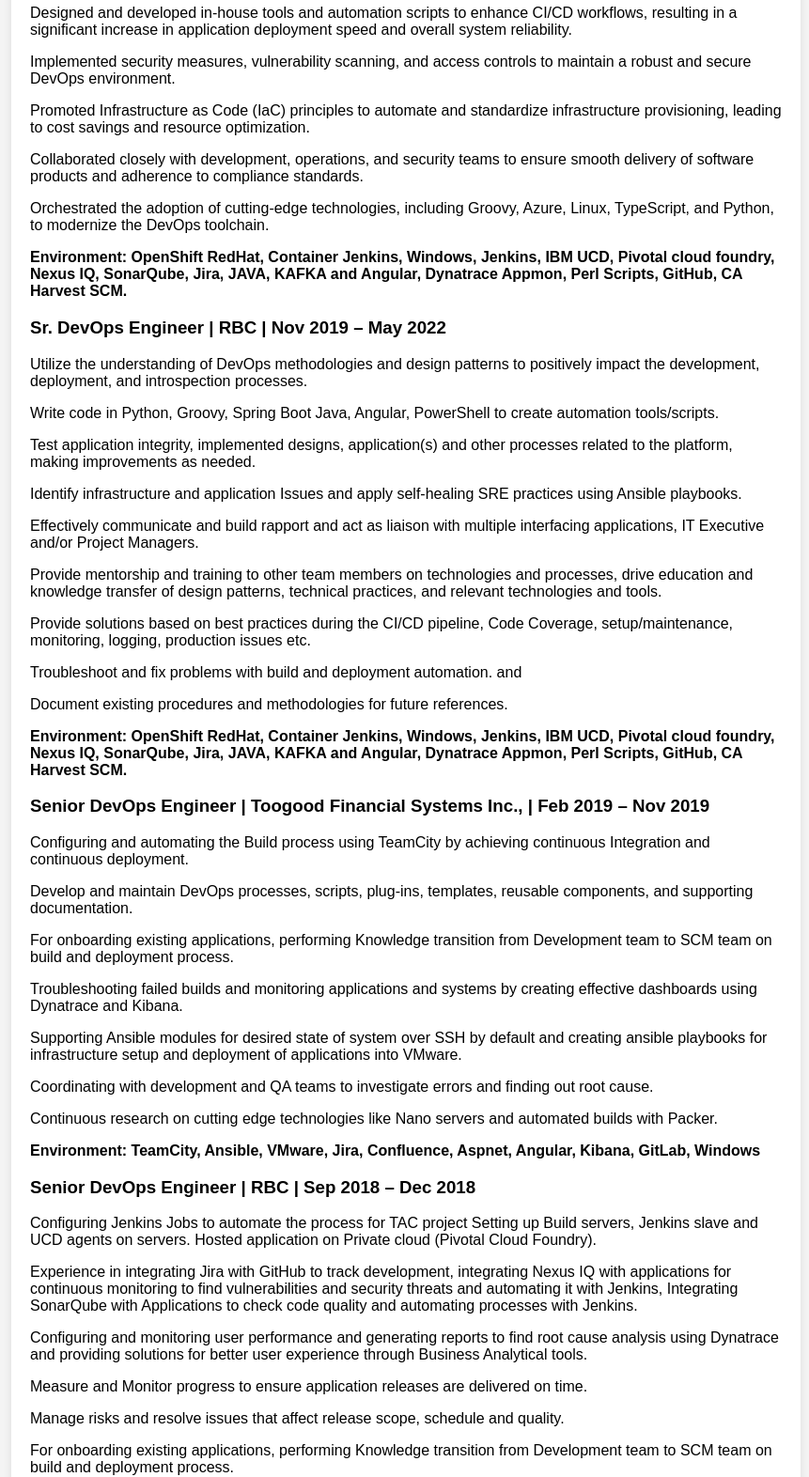
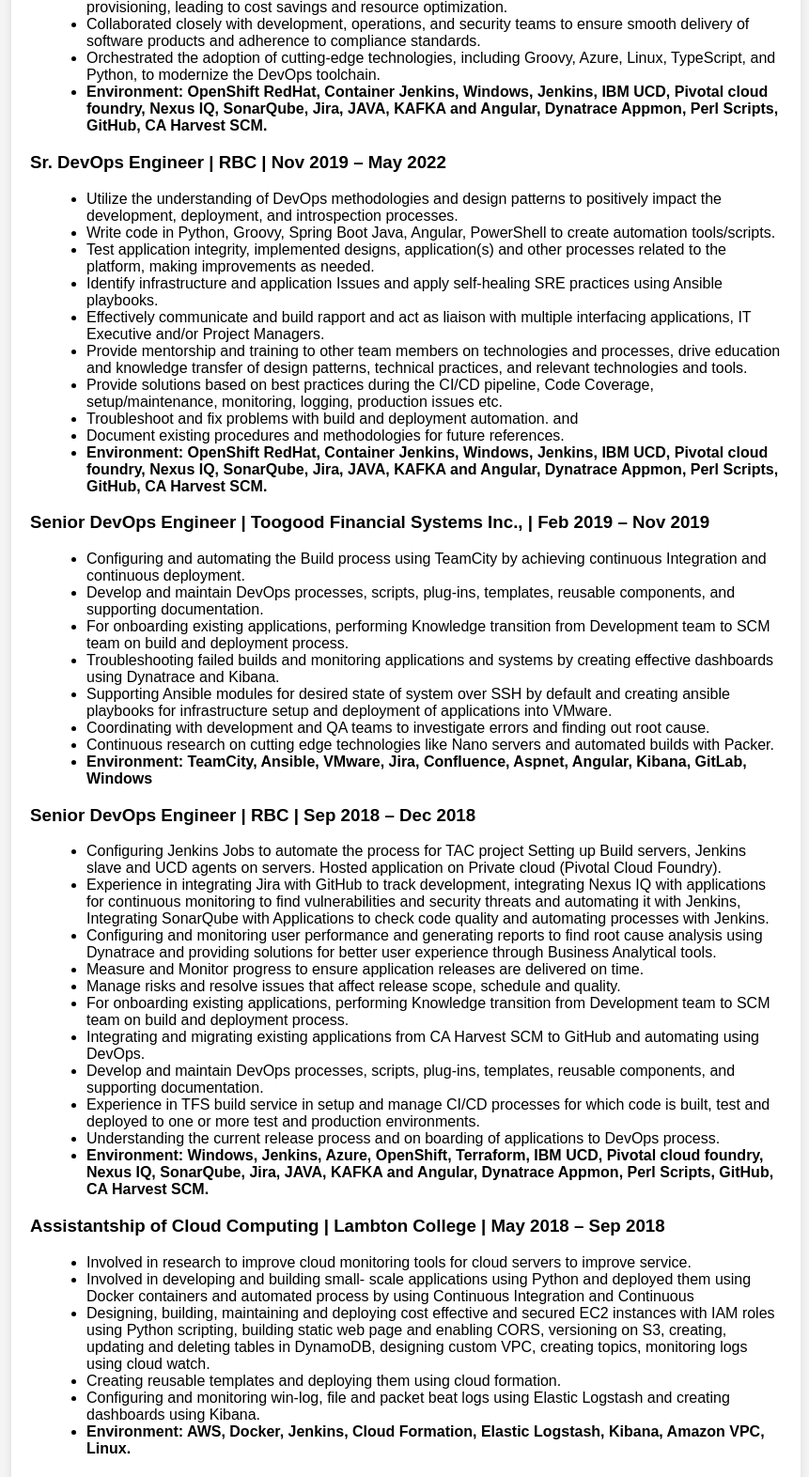
Before and after one commit to kishorevavilapalli/TechieTank, a plain HTML site: page index.html in a window 1280 px wide. Shown: the part 1228-2800 px from the top of the page at 94% size, without its empty margins (208-1069 px from the left). Drawn offline with Linux system fonts and the light colour scheme.

Commit message:
added bullet points

```diff
--- a/index.html
+++ b/index.html
@@ -9,12 +9,12 @@
 <body>
     <header>
         <h1>Kishore Vavilapalli</h1>
-        <p>Email: vavilapallikishore@gmail.com | Phone: +1647-685-2662</p>
+        <li>Email: vavilapallikishore@gmail.com | Phone: +1647-685-2662</li>
     </header>
 
     <section id="summary">
         <h2>Professional Summary</h2>
-        <p>Dynamic Senior DevOps Manager with a proven track record of successfully leading cross-functional teams and driving innovation in DevOps practices. Experienced in migrating critical applications from PCF to OpenShift and Azure, streamlining onboarding processes for complex financial products, and developing in-house tools to enhance the DevOps pipeline. Proficient in a wide range of technologies, including TeamCity, Jenkins, IBM UrbanCode, Dynatrace, TFS, GitHub, CA Harvest SCM, Infrastructure setup, configuration management using automation tools like Ansible, Packer and Terraform, Windows Server administration, Active directory Domain Services, VMWare Air watch, and MDM.</p>
+        <li>Dynamic Senior DevOps Manager with a proven track record of successfully leading cross-functional teams and driving innovation in DevOps practices. Experienced in migrating critical applications from PCF to OpenShift and Azure, streamlining onboarding processes for complex financial products, and developing in-house tools to enhance the DevOps pipeline. Proficient in a wide range of technologies, including TeamCity, Jenkins, IBM UrbanCode, Dynatrace, TFS, GitHub, CA Harvest SCM, Infrastructure setup, configuration management using automation tools like Ansible, Packer and Terraform, Windows Server administration, Active directory Domain Services, VMWare Air watch, and MDM.</li>
     </section>
 
     <section id="skills">
@@ -42,66 +42,79 @@
 
         <article>
             <h3>Sr. DevOps Manager | RBC | June 2022 – Present</h3>
-            <p>Led and managed a high-performing team of DevOps engineers, fostering a collaborative environment and facilitating career growth for team members.</p>
-            <p>Successfully executed the migration of mission-critical applications from PCF to OpenShift and Azure, ensuring minimal disruption and maximum efficiency.</p>
-            <p>Spearheaded the onboarding of HSBC financial products into the DevOps pipeline, optimizing deployment processes and reducing time-to-market.</p>
-            <p>Designed and developed in-house tools and automation scripts to enhance CI/CD workflows, resulting in a significant increase in application deployment speed and overall system reliability.</p>
-            <p>Implemented security measures, vulnerability scanning, and access controls to maintain a robust and secure DevOps environment.</p>
-            <p>Promoted Infrastructure as Code (IaC) principles to automate and standardize infrastructure provisioning, leading to cost savings and resource optimization.</p>
-            <p>Collaborated closely with development, operations, and security teams to ensure smooth delivery of software products and adherence to compliance standards.</p>
-            <p>Orchestrated the adoption of cutting-edge technologies, including Groovy, Azure, Linux, TypeScript, and Python, to modernize the DevOps toolchain.</p>
-            <p><strong>Environment: OpenShift RedHat, Container Jenkins, Windows, Jenkins, IBM UCD, Pivotal cloud foundry, Nexus IQ, SonarQube, Jira, JAVA, KAFKA and Angular, Dynatrace Appmon, Perl Scripts, GitHub, CA Harvest SCM.</strong></p>
+            <ul>
+                <li>Led and managed a high-performing team of DevOps engineers, fostering a collaborative environment and facilitating career growth for team members.</li>
+                <li>Successfully executed the migration of mission-critical applications from PCF to OpenShift and Azure, ensuring minimal disruption and maximum efficiency.</li>
+                <li>Spearheaded the onboarding of HSBC financial products into the DevOps pipeline, optimizing deployment processes and reducing time-to-market.</li>
+                <li>Designed and developed in-house tools and automation scripts to enhance CI/CD workflows, resulting in a significant increase in application deployment speed and overall system reliability.</li>
+                <li>Implemented security measures, vulnerability scanning, and access controls to maintain a robust and secure DevOps environment.</li>
+                <li>Promoted Infrastructure as Code (IaC) principles to automate and standardize infrastructure provisioning, leading to cost savings and resource optimization.</li>
+                <li>Collaborated closely with development, operations, and security teams to ensure smooth delivery of software products and adherence to compliance standards.</li>
+                <li>Orchestrated the adoption of cutting-edge technologies, including Groovy, Azure, Linux, TypeScript, and Python, to modernize the DevOps toolchain.</li>
+                <li><strong>Environment: OpenShift RedHat, Container Jenkins, Windows, Jenkins, IBM UCD, Pivotal cloud foundry, Nexus IQ, SonarQube, Jira, JAVA, KAFKA and Angular, Dynatrace Appmon, Perl Scripts, GitHub, CA Harvest SCM.</strong></li>
+            </ul>
+
         </article>
 
         <article>
             <h3>Sr. DevOps Engineer | RBC | Nov 2019 – May 2022</h3>
-            <p>Utilize the understanding of DevOps methodologies and design patterns to positively impact the development, deployment, and introspection processes.</p>
-            <p>Write code in Python, Groovy, Spring Boot Java, Angular, PowerShell to create automation tools/scripts.</p>
-            <p>Test application integrity, implemented designs, application(s) and other processes related to the platform, making improvements as needed.</p>
-            <p>Identify infrastructure and application Issues and apply self-healing SRE practices using Ansible playbooks.</p>
-	        <p>Effectively communicate and build rapport and act as liaison with multiple interfacing applications, IT Executive and/or Project Managers.</p>
-            <p>Provide mentorship and training to other team members on technologies and processes, drive education and knowledge transfer of design patterns, technical practices, and relevant technologies and tools.</p>
-            <p>Provide solutions based on best practices during the CI/CD pipeline, Code Coverage, setup/maintenance, monitoring, logging, production issues etc.</p>
-            <p>Troubleshoot and fix problems with build and deployment automation. and</p>
-            <p>Document existing procedures and methodologies for future references.</p>
-            <p><strong>Environment: OpenShift RedHat, Container Jenkins, Windows, Jenkins, IBM UCD, Pivotal cloud foundry, Nexus IQ, SonarQube, Jira, JAVA, KAFKA and Angular, Dynatrace Appmon, Perl Scripts, GitHub, CA Harvest SCM.</strong></p>
+            <ul>
+                <li>Utilize the understanding of DevOps methodologies and design patterns to positively impact the development, deployment, and introspection processes.</li>
+                <li>Write code in Python, Groovy, Spring Boot Java, Angular, PowerShell to create automation tools/scripts.</li>
+                <li>Test application integrity, implemented designs, application(s) and other processes related to the platform, making improvements as needed.</li>
+                <li>Identify infrastructure and application Issues and apply self-healing SRE practices using Ansible playbooks.</li>
+                <li>Effectively communicate and build rapport and act as liaison with multiple interfacing applications, IT Executive and/or Project Managers.</li>
+                <li>Provide mentorship and training to other team members on technologies and processes, drive education and knowledge transfer of design patterns, technical practices, and relevant technologies and tools.</li>
+                <li>Provide solutions based on best practices during the CI/CD pipeline, Code Coverage, setup/maintenance, monitoring, logging, production issues etc.</li>
+                <li>Troubleshoot and fix problems with build and deployment automation. and</li>
+                <li>Document existing procedures and methodologies for future references.</li>
+                <li><strong>Environment: OpenShift RedHat, Container Jenkins, Windows, Jenkins, IBM UCD, Pivotal cloud foundry, Nexus IQ, SonarQube, Jira, JAVA, KAFKA and Angular, Dynatrace Appmon, Perl Scripts, GitHub, CA Harvest SCM.</strong></li>
+            </ul>
         </article>
 
         <article>
             <h3>Senior DevOps Engineer | Toogood Financial Systems Inc.,  | Feb 2019 – Nov 2019</h3>
-            <p>Configuring and automating the Build process using TeamCity by achieving continuous Integration and continuous deployment.</p>
-            <p>Develop and maintain DevOps processes, scripts, plug-ins, templates, reusable components, and supporting documentation.</p>
-            <p>For onboarding existing applications, performing Knowledge transition from Development team to SCM team on build and deployment process.</p>
-            <p>Troubleshooting failed builds and monitoring applications and systems by creating effective dashboards using Dynatrace and Kibana.</p>
-            <p>Supporting Ansible modules for desired state of system over SSH by default and creating ansible playbooks for infrastructure setup and deployment of applications into VMware.</p>
-            <p>Coordinating with development and QA teams to investigate errors and finding out root cause.</p>
-            <p>Continuous research on cutting edge technologies like Nano servers and automated builds with Packer.</p>
-            <p><strong>Environment: TeamCity, Ansible, VMware, Jira, Confluence, Aspnet, Angular, Kibana, GitLab, Windows</strong></p>
+            <ul>
+                <li>Configuring and automating the Build process using TeamCity by achieving continuous Integration and continuous deployment.</li>
+                <li>Develop and maintain DevOps processes, scripts, plug-ins, templates, reusable components, and supporting documentation.</li>
+                <li>For onboarding existing applications, performing Knowledge transition from Development team to SCM team on build and deployment process.</li>
+                <li>Troubleshooting failed builds and monitoring applications and systems by creating effective dashboards using Dynatrace and Kibana.</li>
+                <li>Supporting Ansible modules for desired state of system over SSH by default and creating ansible playbooks for infrastructure setup and deployment of applications into VMware.</li>
+                <li>Coordinating with development and QA teams to investigate errors and finding out root cause.</li>
+                <li>Continuous research on cutting edge technologies like Nano servers and automated builds with Packer.</li>
+                <li><strong>Environment: TeamCity, Ansible, VMware, Jira, Confluence, Aspnet, Angular, Kibana, GitLab, Windows</strong></li>
+            </ul>
         </article>
 
         <article>
             <h3>Senior DevOps Engineer | RBC  | Sep 2018 – Dec 2018</h3>
-            <p>Configuring Jenkins Jobs to automate the process for TAC project Setting up Build servers, Jenkins slave and UCD agents on servers. Hosted application on Private cloud (Pivotal Cloud Foundry).</p>
-            <p>Experience in integrating Jira with GitHub to track development, integrating Nexus IQ with applications for continuous monitoring to find vulnerabilities and security threats and automating it with Jenkins, Integrating SonarQube with Applications to check code quality and automating processes with Jenkins.</p>
-            <p>Configuring and monitoring user performance and generating reports to find root cause analysis using Dynatrace and providing solutions for better user experience through Business Analytical tools.</p>
-            <p>Measure and Monitor progress to ensure application releases are delivered on time.</p>
-            <p>Manage risks and resolve issues that affect release scope, schedule and quality. </p>
-            <p>For onboarding existing applications, performing Knowledge transition from Development team to SCM team on build and deployment process.</p>
-            <p>Integrating and migrating existing applications from CA Harvest SCM to GitHub and automating using DevOps.</p>
-            <p>Develop and maintain DevOps processes, scripts, plug-ins, templates, reusable components, and supporting documentation.</p>
-            <p>Experience in TFS build service in setup and manage CI/CD processes for which code is built, test and deployed to one or more test and production environments. </p>
-            <p>Understanding the current release process and on boarding of applications to DevOps process.</p>
-            <p><strong>Environment: Windows, Jenkins, Azure, OpenShift, Terraform, IBM UCD, Pivotal cloud foundry, Nexus IQ, SonarQube, Jira, JAVA, KAFKA and Angular, Dynatrace Appmon, Perl Scripts, GitHub, CA Harvest SCM.</strong></p>
+            <ul>
+                <li>Configuring Jenkins Jobs to automate the process for TAC project Setting up Build servers, Jenkins slave and UCD agents on servers. Hosted application on Private cloud (Pivotal Cloud Foundry).</li>
+                <li>Experience in integrating Jira with GitHub to track development, integrating Nexus IQ with applications for continuous monitoring to find vulnerabilities and security threats and automating it with Jenkins, Integrating SonarQube with Applications to check code quality and automating processes with Jenkins.</li>
+                <li>Configuring and monitoring user performance and generating reports to find root cause analysis using Dynatrace and providing solutions for better user experience through Business Analytical tools.</li>
+                <li>Measure and Monitor progress to ensure application releases are delivered on time.</li>
+                <li>Manage risks and resolve issues that affect release scope, schedule and quality. </li>
+                <li>For onboarding existing applications, performing Knowledge transition from Development team to SCM team on build and deployment process.</li>
+                <li>Integrating and migrating existing applications from CA Harvest SCM to GitHub and automating using DevOps.</li>
+                <li>Develop and maintain DevOps processes, scripts, plug-ins, templates, reusable components, and supporting documentation.</li>
+                <li>Experience in TFS build service in setup and manage CI/CD processes for which code is built, test and deployed to one or more test and production environments. </li>
+                <li>Understanding the current release process and on boarding of applications to DevOps process.</li>
+                <li><strong>Environment: Windows, Jenkins, Azure, OpenShift, Terraform, IBM UCD, Pivotal cloud foundry, Nexus IQ, SonarQube, Jira, JAVA, KAFKA and Angular, Dynatrace Appmon, Perl Scripts, GitHub, CA Harvest SCM.</strong></li>
+            </ul>
+
         </article>
 
         <article>
             <h3>Assistantship of Cloud Computing  | Lambton College  | May 2018 – Sep 2018</h3>
-            <p>Involved in research to improve cloud monitoring tools for cloud servers to improve service.</p>
-            <p>Involved in developing and building small- scale applications using Python and deployed them using Docker containers and automated process by using Continuous Integration and Continuous</p>
-            <p>Designing, building, maintaining and deploying cost effective and secured EC2 instances with IAM roles using Python scripting, building static web page and enabling CORS, versioning on S3, creating, updating and deleting tables in DynamoDB, designing custom VPC, creating topics, monitoring logs using cloud watch. </p>
-            <p>Creating reusable templates and deploying them using cloud formation.</p>
-            <p>Configuring and monitoring win-log, file and packet beat logs using Elastic Logstash and creating dashboards using Kibana.</p>
-            <p><strong>Environment: AWS, Docker, Jenkins, Cloud Formation, Elastic Logstash, Kibana, Amazon VPC, Linux.</strong></p>
+            <ul>
+                <li>Involved in research to improve cloud monitoring tools for cloud servers to improve service.</li>
+                <li>Involved in developing and building small- scale applications using Python and deployed them using Docker containers and automated process by using Continuous Integration and Continuous</li>
+                <li>Designing, building, maintaining and deploying cost effective and secured EC2 instances with IAM roles using Python scripting, building static web page and enabling CORS, versioning on S3, creating, updating and deleting tables in DynamoDB, designing custom VPC, creating topics, monitoring logs using cloud watch. </li>
+                <li>Creating reusable templates and deploying them using cloud formation.</li>
+                <li>Configuring and monitoring win-log, file and packet beat logs using Elastic Logstash and creating dashboards using Kibana.</li>
+                <li><strong>Environment: AWS, Docker, Jenkins, Cloud Formation, Elastic Logstash, Kibana, Amazon VPC, Linux.</strong></li>
+            </ul>
+
         </article>
     </section>
 
@@ -110,19 +123,28 @@
 
         <article>
             <h3>Mobile Device Management: Enrolling, Managing and Monitoring</h3>
-            <p>Experience in Enrolling, Managing and Monitoring devices using Microsoft Intune and VMware Air watch for the mobile devices like Android, IOS and also Laptops and Desktop PC’s of Windows environment.</p>
-            <p>Monitoring and Securing mobile application updates and data compliance, creating users and assigning roles.</p>
+            <ul>
+                <li>Experience in Enrolling, Managing and Monitoring devices using Microsoft Intune and VMware Air watch for the mobile devices like Android, IOS and also Laptops and Desktop PC’s of Windows environment.</li>
+                <li>Monitoring and Securing mobile application updates and data compliance, creating users and assigning roles.</li>
+            </ul>
+
         </article>
 
         <article>
             <h3>Server Administration: Windows Server 2003, 2012-R2, 2016, 2019</h3>
-            <p>As a server administrator proficient in implementing server admin tasks such as installing Windows Servers, Active Directory group policies, configure, remove NTFS permissions, enable, create and modify Quota Limits, creating reservations on DHCP server, creating and managing user accounts, storage pooling, FSRM file screening. </p>
+            <ul>
+                <li>As a server administrator proficient in implementing server admin tasks such as installing Windows Servers, Active Directory group policies, configure, remove NTFS permissions, enable, create and modify Quota Limits, creating reservations on DHCP server, creating and managing user accounts, storage pooling, FSRM file screening. </li>
+            </ul>
+
         </article>
 
         <article>
             <h3>Networking: Static and Dynamic Routing</h3>
-            <p>Building static and dynamic routing principles for dense networks using CISCO Packet tracer.</p>
-            <p>Experience in developing and troubleshooting layer 7 protocols like (HTTP, HTTPS, SSL, SSH).</p>
+            <ul>
+                <li>Building static and dynamic routing principles for dense networks using CISCO Packet tracer.</li>
+                <li>Experience in developing and troubleshooting layer 7 protocols like (HTTP, HTTPS, SSL, SSH).</li>
+            </ul>
+
         </article>
     </section>
 
@@ -138,16 +160,19 @@
 
     <section id="activities">
         <h2>Extracurricular Activities</h2>
-        <p>Adapt program to develop technical skills and non-technical skills from Ryerson University hands-on workshops on Front-end development, Data Analytics, Adobe Illustrator, Business skills, communication skills.</p>
-        <p>Actively took part in fall hackathon on increasing awareness and providing solutions on cyber security.</p>
-        <p>Volunteer at RBC catalyst program 2018.</p>
-        <p>Volunteer for RBC Future Makers 2018 and also involved in Developers Inner source expo.</p>
-        <p>Volunteer at Agama 2k15: Team lead in organizing Technical fest.</p>
-        <p>Soft Skills Program at Infosys.</p>
+        <ul>
+            <li>Adapt program to develop technical skills and non-technical skills from Ryerson University hands-on workshops on Front-end development, Data Analytics, Adobe Illustrator, Business skills, communication skills.</li>
+            <li>Actively took part in fall hackathon on increasing awareness and providing solutions on cyber security.</li>
+            <li>Volunteer at RBC catalyst program 2018.</li>
+            <li>Volunteer for RBC Future Makers 2018 and also involved in Developers Inner source expo.</li>
+            <li>Volunteer at Agama 2k15: Team lead in organizing Technical fest.</li>
+            <li>Soft Skills Program at Infosys.</li>
+        </ul>
+
     </section>
 
     <footer>
-        <p>&copy; 2023 Kishore Vavilapalli - Senior DevOps Consultant. All rights reserved.</p>
+        <li>&copy; 2023 Kishore Vavilapalli - Senior DevOps Consultant. All rights reserved.</li>
     </footer>
 
     <script src="script.js"></script>
--- a/styles.css
+++ b/styles.css
@@ -27,8 +27,8 @@ section {
 }
 
 ul {
-    list-style: none;
-    padding: 0;
+    list-style-type: disc;
+    margin-left: 20px;
 }
 
 footer {
```
